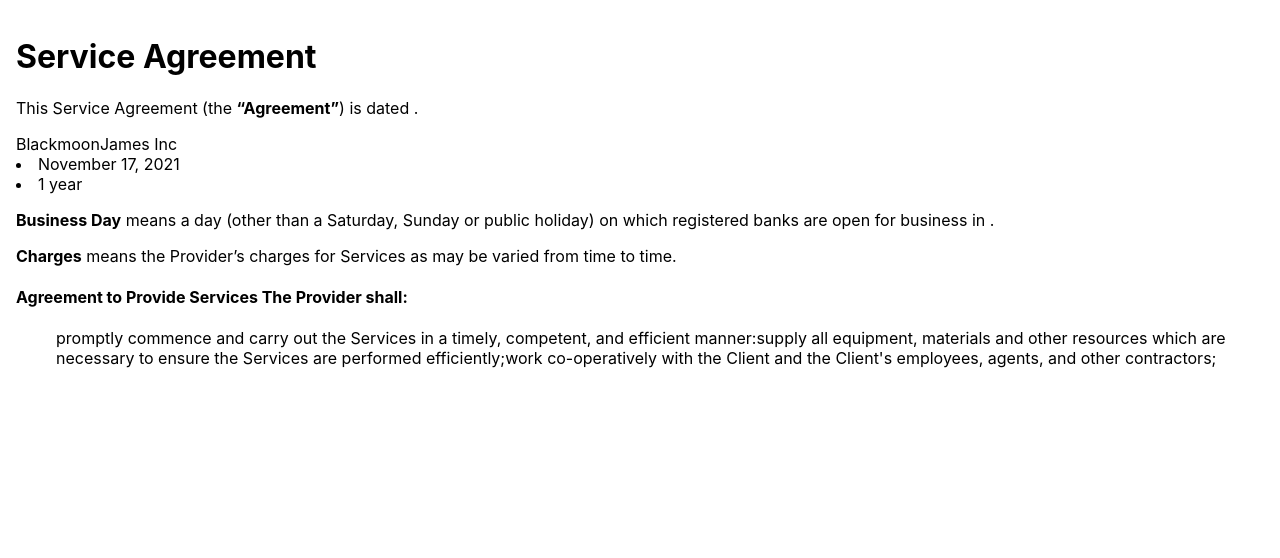
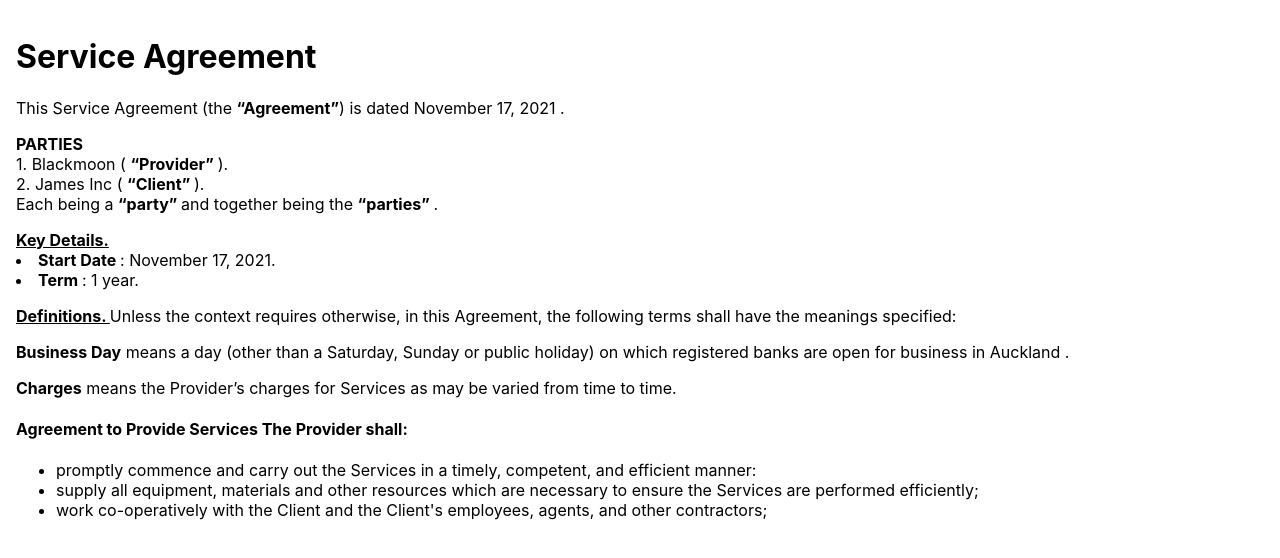
Before and after one commit to nikam-shreyas/latch-assessment, a React (Create React App) app: page / in a window 1280 px wide. Shown: the top 558 px of the page. Built offline with nearby package versions, Linux system fonts and the light colour scheme.

Commit message:
Completed rendering the data properly

```diff
--- a/src/App.css
+++ b/src/App.css
@@ -36,3 +36,7 @@
 .container {
   padding: 1rem;
 }
+
+div {
+  margin-bottom: 1rem;
+}
--- a/src/App.js
+++ b/src/App.js
@@ -1,9 +1,46 @@
 import "./App.css";
+import React from "react";
+
+const StringWithLineBreaks = ({ text }) => {
+  if (!text) {
+    return null;
+  }
+
+  const parts = text.split("\n");
+
+  return (
+    <>
+      {parts.map((part, index) => (
+        <React.Fragment key={index}>
+          {part}
+          {index !== parts.length - 1 && <br />}{" "}
+        </React.Fragment>
+      ))}
+    </>
+  );
+};
 
 const TagFromString = ({ tagName, item }) => {
-  const Tag = tagName;
+  let Tag = tagName;
+  if (tagName === "mention") {
+    Tag = "span";
+  } else if (tagName === "lic") {
+    Tag = "li";
+  } else if (tagName === "block" || tagName === "clause") {
+    Tag = "div";
+  }
+
+  const elementStyle = {
+    fontWeight: item.bold ? "bold" : "",
+    textDecoration: item.underline ? "underline" : "",
+    backgroundColor: item.color ? convertRGBToHex(item.color) : "",
+  };
+
   return (
     <Tag>
+      <span style={elementStyle}>
+        <StringWithLineBreaks text={item.text} />
+      </span>
       {item.children &&
         item.children.map((child) => {
           return <RenderChildren item={child} />;
@@ -13,18 +50,15 @@ const TagFromString = ({ tagName, item }) => {
 };
 
 function RenderChildren({ item }) {
-  console.log("Render children", item);
+  const elementStyle = {
+    fontWeight: item.bold ? "bold" : "",
+    textDecoration: item.underline ? "underline" : "",
+    background: item.color ? convertRGBToHex(item.color) : "",
+  };
+
   return (
     <>
-      <span
-        style={{
-          fontWeight: item.bold ? "bold" : "",
-          textDecoration: item.underline ? "underline" : "",
-          color: item.color ? item.color : "",
-        }}
-      >
-        {item.text}
-      </span>
+      <span style={elementStyle}>{item.text}</span>
       {item.children &&
         item.children.map((child) => {
           return <TagFromString tagName={child.type || "span"} item={child} />;
@@ -45,4 +79,12 @@ function App() {
   );
 }
 
+const convertRGBToHex = (rgb) => {
+  const regex = /\((\d+), (\d+), (\d+)\)/;
+  const [_, r, g, b] = rgb.match(regex);
+  return `#${(+r).toString(16).padStart(2, "0")}${(+g)
+    .toString(16)
+    .padStart(2, "0")}${(+b).toString(16).padStart(2, "0")}`;
+};
+
 export default App;
```
